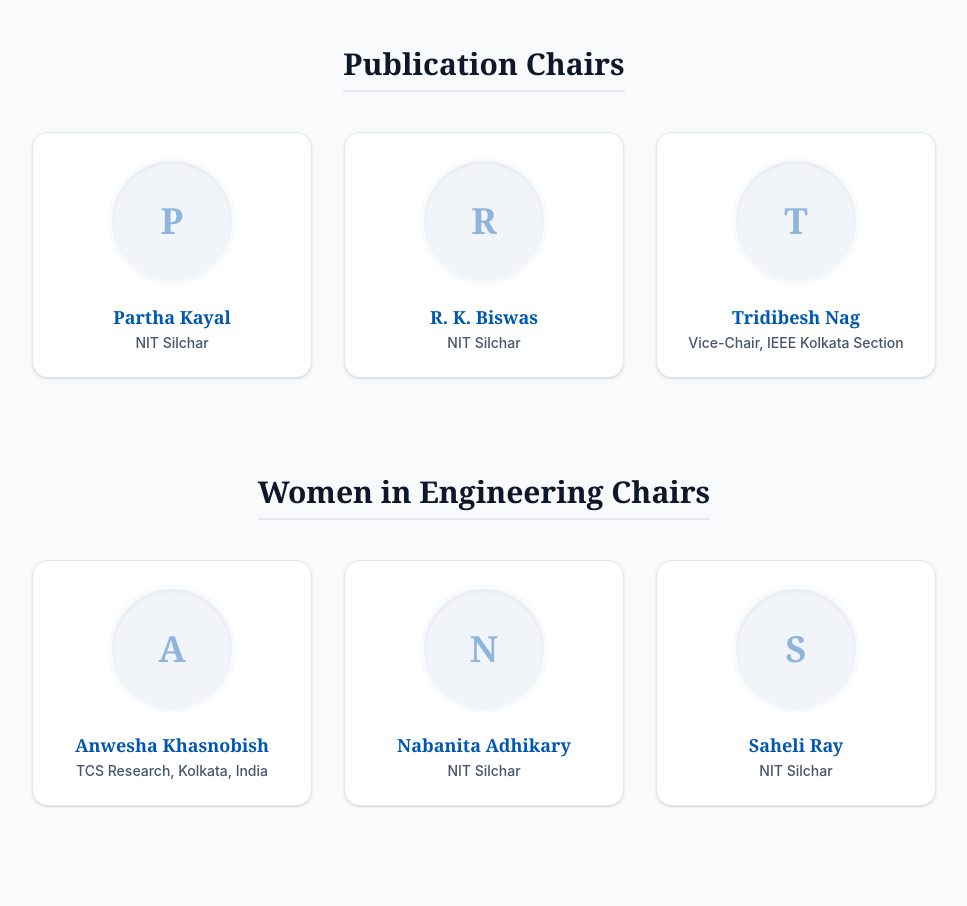
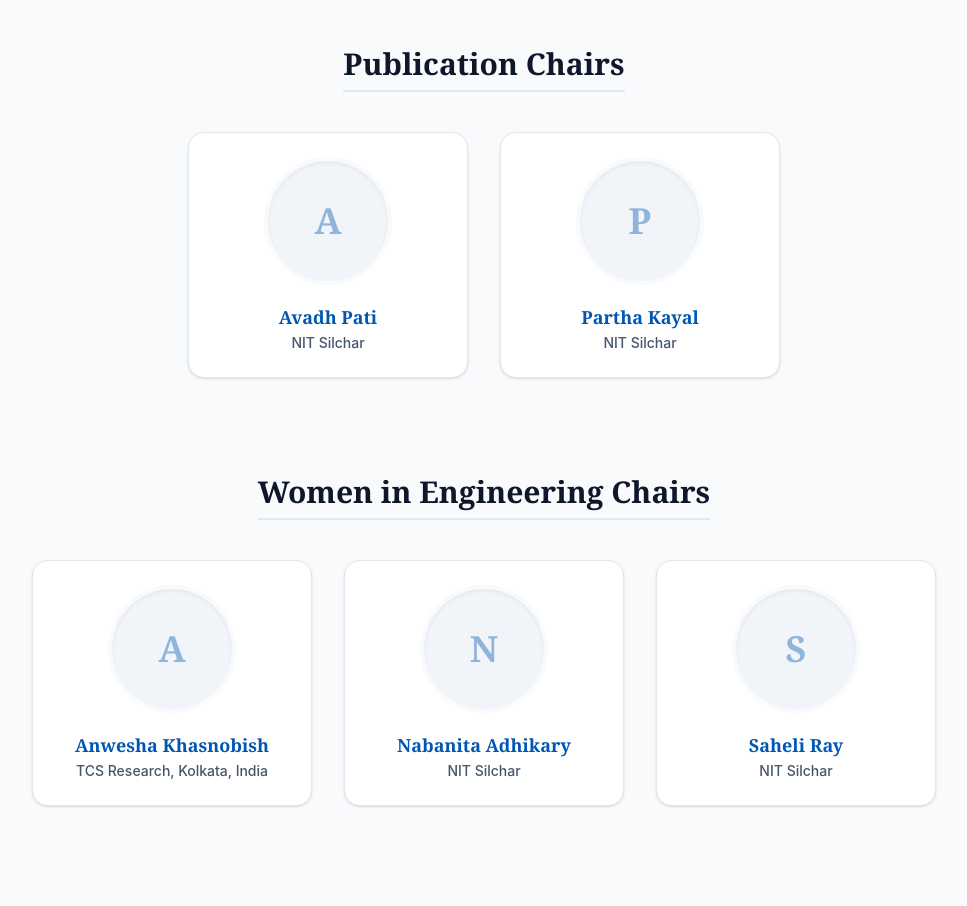
Before and after one commit to irav24/specs-site, a React (Vite) app: page /committee/organising in a window 1280 px wide. Shown: the part 3500-4406 px from the top of the page, without its empty margins (156-1123 px from the left). Built offline with nearby package versions, Linux system fonts and the light colour scheme.

Commit message:
made other changes

```diff
--- a/src/pages/committee/Organising.jsx
+++ b/src/pages/committee/Organising.jsx
@@ -57,9 +57,9 @@ export default function Organising() {
     {
       role: "Publication Chairs",
       members: [
+        { name: "Avadh Pati", affiliation: "NIT Silchar", image: null },
         { name: "Partha Kayal", affiliation: "NIT Silchar", image: null },
-        { name: "R. K. Biswas", affiliation: "NIT Silchar", image: null },
-        { name: "Tridibesh Nag", affiliation: "Vice-Chair, IEEE Kolkata Section", image: null }
+
       ]
     },
     {
@@ -96,8 +96,8 @@ export default function Organising() {
     {
       role: "Special Sessions/Tutorial Chairs",
       members: [
-                        { name: "Debayan Sarkar", affiliation: "NIT Silchar", image: null },
-                                        { name: "Vivekanandan S.", affiliation: "NIT Silchar", image: null }
+      { name: "Debayan Sarkar", affiliation: "NIT Silchar", image: null },
+     { name: "Vivekanandan S.", affiliation: "NIT Silchar", image: null }
 
 
       ]
```
